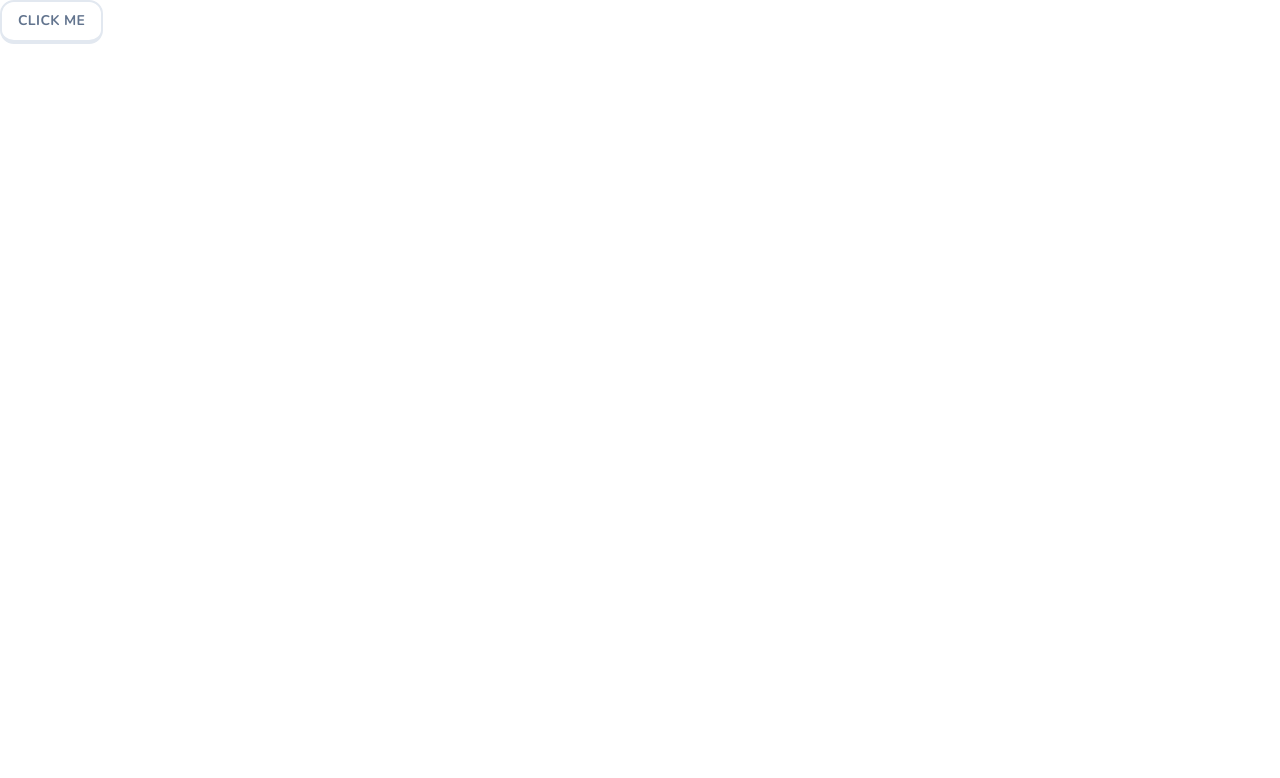
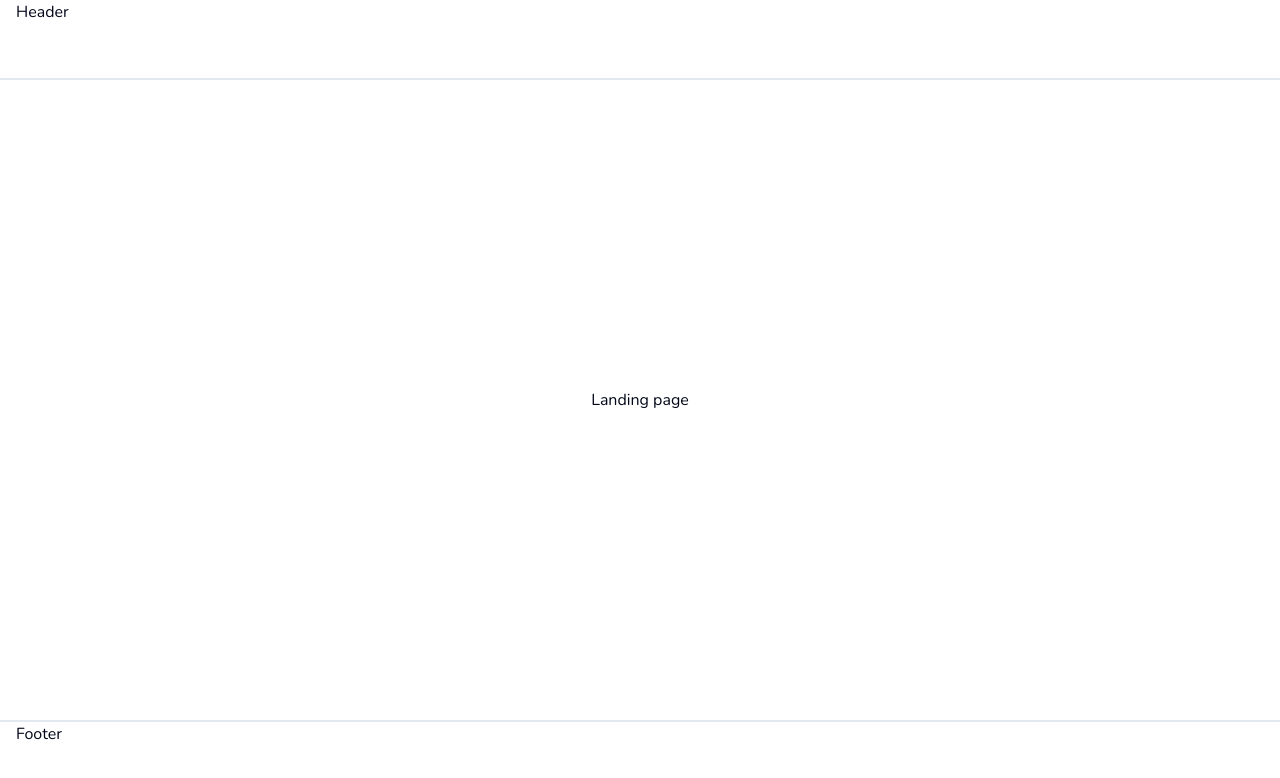
Before and after one commit to MetiGM/Glossa, a Next.js app in the folder duoclone/: page / in a window 1280 px wide. Shown: the top 778 px of the page. Built offline with nearby package versions, Linux system fonts and the light colour scheme.

Commit message:
✨ feat(ui): landing page
moved main page.tsx file to (landing) folder
created a layout page for the landing page
created header and footer components

```diff
--- /dev/null
+++ b/duoclone/app/(landing)/footer.tsx
@@ -0,0 +1,8 @@
+
+export const Footer = ( ) => {
+    return (
+        <footer className="hidden lg:block h-20 w-full border-t-2 border-slate-200 px-4">
+            Footer
+        </footer>
+    )
+}
--- /dev/null
+++ b/duoclone/app/(landing)/header.tsx
@@ -0,0 +1,8 @@
+
+export const Header = ( ) => {
+    return (
+        <header className="h-20 w-full border-b-2 border-slate-200 px-4">
+            Header
+        </header>
+    )
+}
--- /dev/null
+++ b/duoclone/app/(landing)/layout.tsx
@@ -0,0 +1,18 @@
+import { Footer } from "./footer";
+import { Header } from "./header";
+
+type Props = {
+    children: React.ReactNode;
+}
+
+const LandingLayout = ( {children}: Props) => {
+  return (
+    <div className="min-h-screen flex flex-col">
+        <Header />
+       <main className="flex flex-1 flex-col items-center justify-center">{children}</main>
+       <Footer />
+    </div>
+  )
+}
+
+export default LandingLayout;
--- /dev/null
+++ b/duoclone/app/(landing)/page.tsx
@@ -0,0 +1,7 @@
+export default function Home() {
+  return (
+    <div>
+    Landing page
+    </div>
+  )
+}
--- a/duoclone/app/page.tsx
+++ /dev/null
@@ -1,9 +0,0 @@
-import { Button } from "@/components/ui/button";
-
-export default function Home() {
-  return (
-    <div>
-    <Button>Click me</Button>
-    </div>
-  )
-}
```
